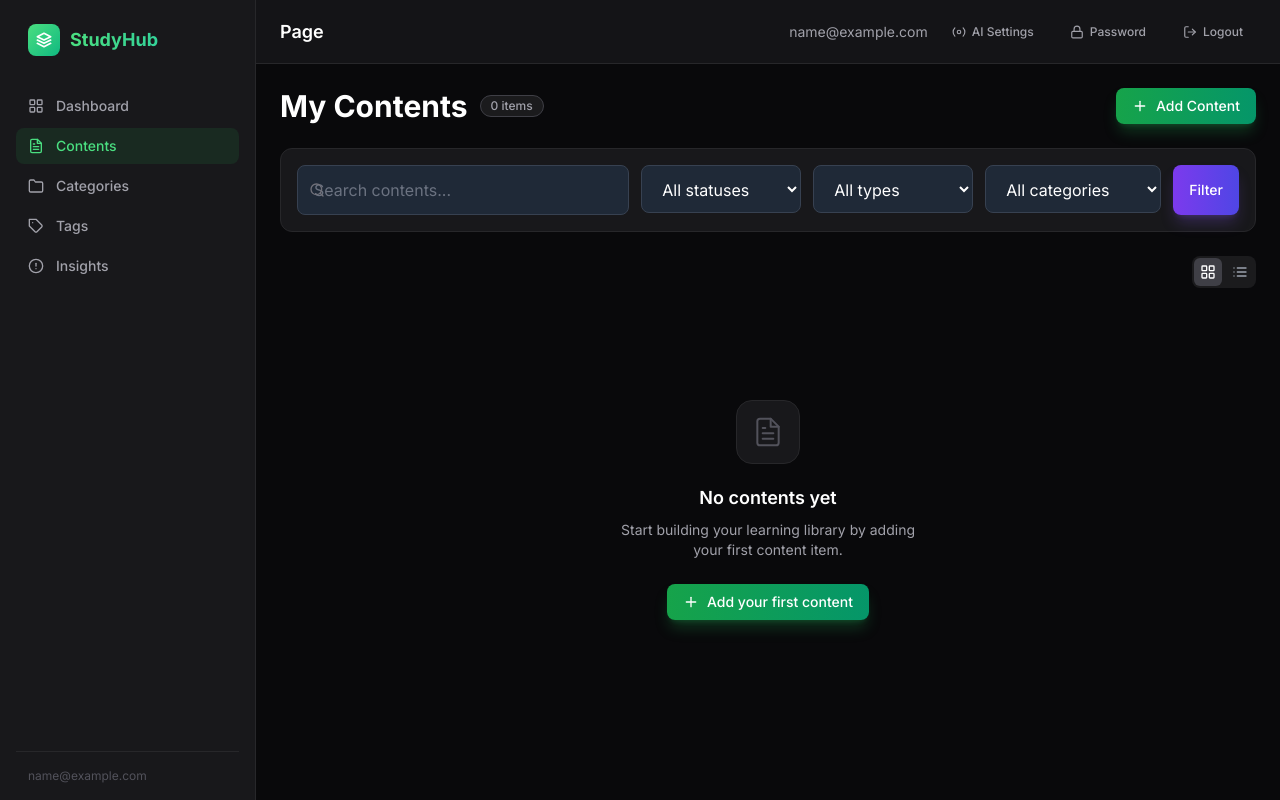
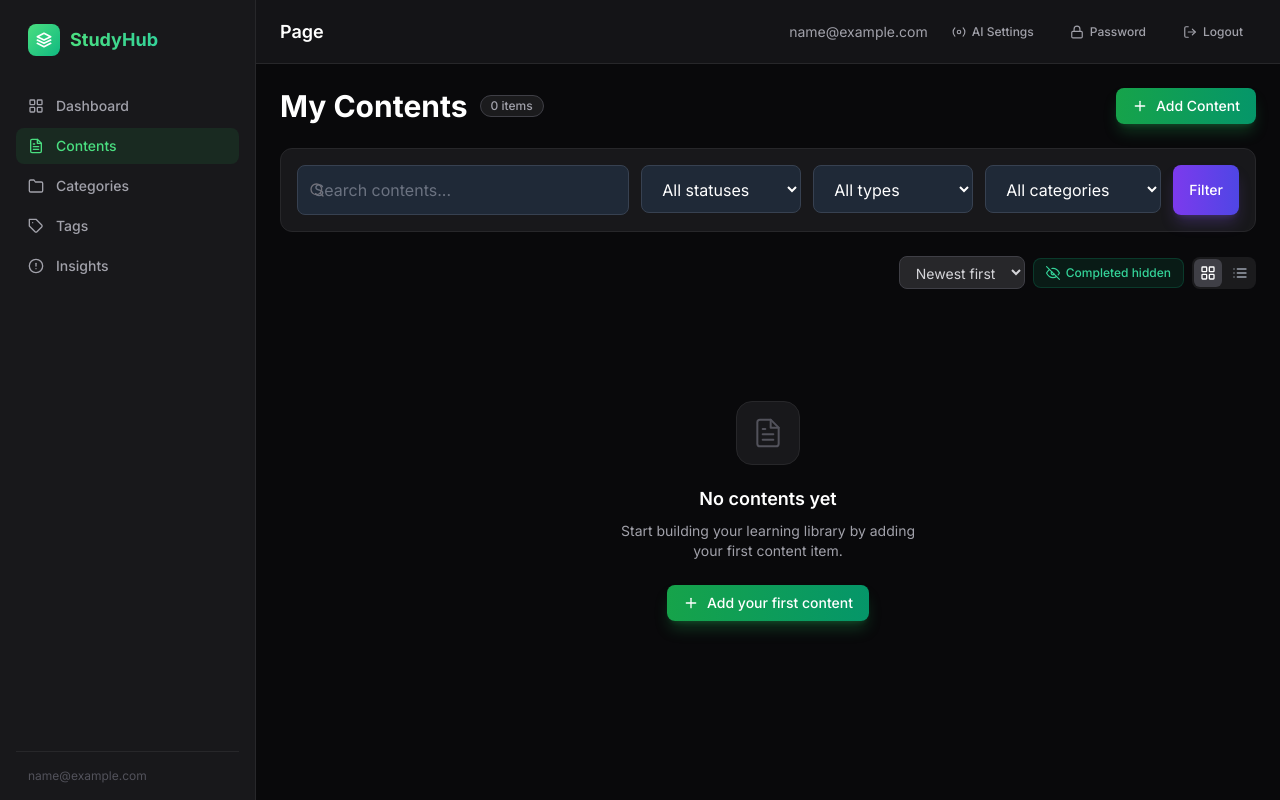
Before and after one commit to paulocoliveira/studyhub, a Django app: page /contents/ in a window 1280 px wide. Run offline with Django 5.2, Linux system fonts and the light colour scheme; the visitor is signed in with stand-in values (Sample User, id 1); data that the repository does not hold is empty; some libraries are stand-ins or nearby versions.

Commit message:
general improvements

```diff
--- a/contents/views.py
+++ b/contents/views.py
@@ -2,7 +2,7 @@ import json
 
 from django.contrib import messages
 from django.contrib.auth.mixins import LoginRequiredMixin
-from django.db.models import Q
+from django.db.models import Case, IntegerField, Q, Value, When
 from django.http import JsonResponse
 from django.shortcuts import get_object_or_404, redirect
 from django.urls import reverse, reverse_lazy
@@ -19,7 +19,7 @@ from .forms import ContentFilterForm, ContentForm
 from .models import STATUS_CHOICES, Content
 from .services import LinkPreviewService
 
-ALLOWED_SORT_FIELDS = ['title', '-title', 'status', 'created_at', '-created_at']
+ALLOWED_SORT_FIELDS = ['title', '-title', 'status', 'created_at', '-created_at', 'category__name']
 
 
 class ContentListView(LoginRequiredMixin, ListView):
@@ -53,10 +53,26 @@ class ContentListView(LoginRequiredMixin, ListView):
         if tag:
             qs = qs.filter(tags__id=tag)
 
+        # Hide completed by default unless show_completed=1 or explicit status filter
+        show_completed = self.request.GET.get('show_completed', '0')
+        if show_completed != '1' and not status:
+            qs = qs.exclude(status='completed')
+
         sort = self.request.GET.get('sort', '-created_at').strip()
         if sort not in ALLOWED_SORT_FIELDS:
             sort = '-created_at'
-        qs = qs.order_by(sort)
+        if sort == 'category__name':
+            qs = qs.order_by(
+                Case(
+                    When(category__isnull=True, then=Value(1)),
+                    default=Value(0),
+                    output_field=IntegerField(),
+                ),
+                'category__name',
+                'title',
+            )
+        else:
+            qs = qs.order_by(sort)
 
         return qs
 
@@ -66,6 +82,8 @@ class ContentListView(LoginRequiredMixin, ListView):
             self.request.GET or None,
             user=self.request.user,
         )
+        # Save current query string so the detail view can restore it on back
+        self.request.session['contents_list_query'] = self.request.GET.urlencode()
         return context
 
 
@@ -76,6 +94,15 @@ class ContentDetailView(LoginRequiredMixin, DetailView):
 
     def get_queryset(self):
         return Content.objects.filter(user=self.request.user)
+
+    def get_context_data(self, **kwargs):
+        context = super().get_context_data(**kwargs)
+        saved_query = self.request.session.get('contents_list_query', '')
+        list_url = reverse('contents:list')
+        if saved_query:
+            list_url = f'{list_url}?{saved_query}'
+        context['back_to_list_url'] = list_url
+        return context
 
 
 class ContentCreateView(LoginRequiredMixin, CreateView):
--- a/templates/contents/content_detail.html
+++ b/templates/contents/content_detail.html
@@ -9,7 +9,7 @@
     <nav aria-label='Breadcrumb' class='mb-4'>
         <ol class='flex items-center gap-2 text-sm text-zinc-500'>
             <li>
-                <a href='{% url "contents:list" %}' class='hover:text-zinc-300 transition-colors duration-200'>
+                <a href='{{ back_to_list_url }}' class='hover:text-zinc-300 transition-colors duration-200'>
                     Contents
                 </a>
             </li>
@@ -19,7 +19,7 @@
     </nav>
 
     {# Back link #}
-    <a href='{% url "contents:list" %}'
+    <a href='{{ back_to_list_url }}'
         class='inline-flex items-center gap-1.5 text-sm text-zinc-500 hover:text-zinc-200 transition-colors duration-200 mb-6'>
         <svg xmlns='http://www.w3.org/2000/svg' class='h-4 w-4' viewBox='0 0 24 24' fill='none' stroke='currentColor' stroke-width='2' stroke-linecap='round' stroke-linejoin='round' aria-hidden='true'>
             <polyline points='15 18 9 12 15 6'/>
--- a/templates/contents/content_list.html
+++ b/templates/contents/content_list.html
@@ -67,6 +67,10 @@
                     {{ filter_form.category }}
                 </div>
 
+                {# Preserve sort and show_completed across filter submissions #}
+                <input type='hidden' name='sort' value='{{ request.GET.sort|default:"-created_at" }}'>
+                <input type='hidden' name='show_completed' value='{{ request.GET.show_completed|default:"0" }}'>
+
                 {# Submit #}
                 <button type='submit'
                     class='px-4 py-2 bg-gradient-to-r from-violet-600 to-indigo-600
@@ -79,10 +83,10 @@
 
             </div>
 
-            {# Clear filters link #}
-            {% if request.GET %}
+            {# Clear filters link — only shown when actual filters are active #}
+            {% if request.GET.search or request.GET.status or request.GET.content_type or request.GET.category %}
             <div class='mt-3 pt-3 border-t border-zinc-800'>
-                <a href='{% url "contents:list" %}'
+                <a href='{% url "contents:list" %}?sort={{ request.GET.sort|default:"-created_at" }}&show_completed={{ request.GET.show_completed|default:"0" }}'
                     class='inline-flex items-center gap-1.5 text-xs text-zinc-600 hover:text-zinc-300 transition-colors duration-200'>
                     <svg xmlns='http://www.w3.org/2000/svg' class='h-3.5 w-3.5' viewBox='0 0 24 24' fill='none' stroke='currentColor' stroke-width='2' stroke-linecap='round' stroke-linejoin='round' aria-hidden='true'>
                         <line x1='18' y1='6' x2='6' y2='18'/>
@@ -95,13 +99,55 @@
         </div>
     </form>
 
-    {# View toggle #}
+    {# View toggle + hide-completed toggle #}
     <div class='flex items-center justify-between mb-4'>
         <p class='text-sm text-zinc-600'>
             {% if page_obj %}
                 Showing {{ page_obj.start_index }}–{{ page_obj.end_index }} of {{ paginator.count }} item{{ paginator.count|pluralize }}
+                {% if request.GET.show_completed != '1' %}
+                <span class='text-zinc-700'>· completed hidden</span>
+                {% endif %}
             {% endif %}
         </p>
+        <div class='flex items-center gap-2'>
+
+        {# Sort select — outside filter form, navigates via JS #}
+        <div>
+            <label for='id_sort_toolbar' class='sr-only'>Sort by</label>
+            <select id='id_sort_toolbar'
+                class='bg-zinc-800 border border-zinc-700 rounded-lg px-3 py-1.5 text-sm text-zinc-300 focus:outline-none focus:border-violet-500 focus:ring-1 focus:ring-violet-500 cursor-pointer'>
+                <option value='-created_at' {% if request.GET.sort == '-created_at' or not request.GET.sort %}selected{% endif %}>Newest first</option>
+                <option value='created_at' {% if request.GET.sort == 'created_at' %}selected{% endif %}>Oldest first</option>
+                <option value='title' {% if request.GET.sort == 'title' %}selected{% endif %}>Title A–Z</option>
+                <option value='-title' {% if request.GET.sort == '-title' %}selected{% endif %}>Title Z–A</option>
+                <option value='category__name' {% if request.GET.sort == 'category__name' %}selected{% endif %}>Category</option>
+            </select>
+        </div>
+
+        {# Hide completed toggle #}
+        {% if request.GET.show_completed == '1' %}
+        <button type='button' id='btn-toggle-completed' data-show='1'
+            class='inline-flex items-center gap-1.5 px-3 py-1.5 text-xs font-medium rounded-lg
+                bg-zinc-700 text-zinc-300 hover:bg-zinc-600 transition-all duration-200'
+            title='Click to hide completed contents'>
+            <svg xmlns='http://www.w3.org/2000/svg' class='h-3.5 w-3.5' viewBox='0 0 24 24' fill='none' stroke='currentColor' stroke-width='2' stroke-linecap='round' stroke-linejoin='round' aria-hidden='true'>
+                <path d='M1 12s4-8 11-8 11 8 11 8-4 8-11 8-11-8-11-8z'/><circle cx='12' cy='12' r='3'/>
+            </svg>
+            Showing completed
+        </button>
+        {% else %}
+        <button type='button' id='btn-toggle-completed' data-show='0'
+            class='inline-flex items-center gap-1.5 px-3 py-1.5 text-xs font-medium rounded-lg
+                bg-emerald-500/10 text-emerald-400 border border-emerald-500/20 hover:bg-emerald-500/20 transition-all duration-200'
+            title='Click to show completed contents'>
+            <svg xmlns='http://www.w3.org/2000/svg' class='h-3.5 w-3.5' viewBox='0 0 24 24' fill='none' stroke='currentColor' stroke-width='2' stroke-linecap='round' stroke-linejoin='round' aria-hidden='true'>
+                <path d='M17.94 17.94A10.07 10.07 0 0 1 12 20c-7 0-11-8-11-8a18.45 18.45 0 0 1 5.06-5.94M9.9 4.24A9.12 9.12 0 0 1 12 4c7 0 11 8 11 8a18.5 18.5 0 0 1-2.16 3.19m-6.72-1.07a3 3 0 1 1-4.24-4.24'/>
+                <line x1='1' y1='1' x2='23' y2='23'/>
+            </svg>
+            Completed hidden
+        </button>
+        {% endif %}
+
         <div class='flex items-center gap-1 bg-zinc-800/60 rounded-lg p-0.5' role='group' aria-label='View toggle'>
             <button id='btn-view-cards' data-view='cards' type='button'
                 class='p-1.5 rounded-md transition-all duration-200'
@@ -128,6 +174,8 @@
                 </svg>
             </button>
         </div>
+
+        </div>{# end flex items-center gap-2 #}
     </div>
 
     {% if contents %}
@@ -290,6 +338,35 @@
 
 {% block scripts %}
 <script>
+// Hide/show completed toggle
+(function () {
+    var btn = document.getElementById('btn-toggle-completed');
+    if (!btn) return;
+    btn.addEventListener('click', function () {
+        var url = new URL(window.location.href);
+        var params = url.searchParams;
+        if (params.get('show_completed') === '1') {
+            params.delete('show_completed');
+        } else {
+            params.set('show_completed', '1');
+        }
+        params.delete('page');
+        window.location.href = url.toString();
+    });
+}());
+
+// Sort select — navigate preserving all current params
+(function () {
+    var sortSelect = document.getElementById('id_sort_toolbar');
+    if (!sortSelect) return;
+    sortSelect.addEventListener('change', function () {
+        var url = new URL(window.location.href);
+        url.searchParams.set('sort', this.value);
+        url.searchParams.delete('page');
+        window.location.href = url.toString();
+    });
+}());
+
 (function () {
     var STORAGE_KEY = 'studyhub_content_view';
     var cardView = document.getElementById('view-cards-container');
```
Also changed, not shown: templates/components/content_card.html (+4 -4 lines), templates/contents/content_form.html (+56 -38 lines).
